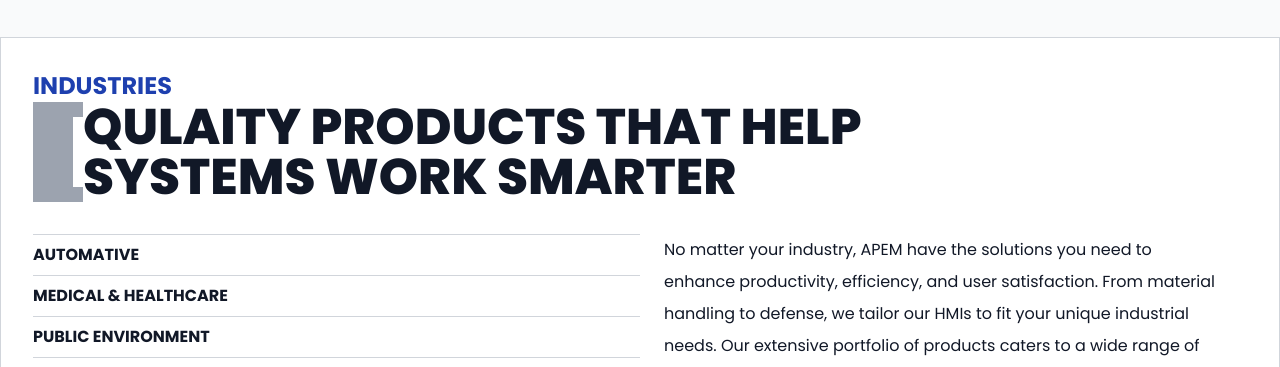
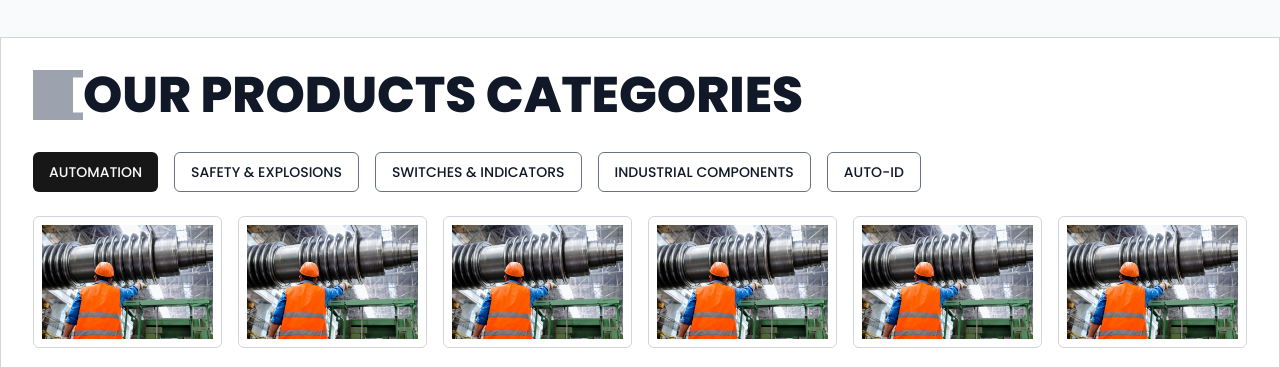
Before and after one commit to basker-bsk/idec, a Next.js app: page / in a window 1280 px wide. Shown: the part 585-952 px from the top of the page. Built offline with nearby package versions, Linux system fonts and the light colour scheme.

Commit message:
products category component added

```diff
--- a/app/page.tsx
+++ b/app/page.tsx
@@ -6,6 +6,7 @@ import SustainabilityComponent from "@/components/sustainability";
 import IdecForm from "@/components/form-idec";
 import News from "@/components/News";
 import IdecCard from "@/components/Idec-Card";
+import FeatureProducts from "@/components/feature-products";
 export default function Home() {
   return (
     <>
@@ -13,6 +14,9 @@ export default function Home() {
       <main className="mx-auto max-w-[1360px]">
         <div className="mb-12">
           <Banner />
+        </div>
+        <div className="mb-12">
+          <FeatureProducts />
         </div>
         <div className="mb-12">
           <CategoriesComponent />
--- /dev/null
+++ b/components/feature-products.tsx
@@ -0,0 +1,126 @@
+"use client";
+import FeatureProductsData from "@/public/assets/data/feature-products.json";
+import { Button } from "./ui/button";
+import Image from "next/image";
+import { useState } from "react";
+import { useEffect } from "react";
+export default function FeatureProducts() {
+  const [selectedCategory, setSelectedCategory] = useState("automation");
+  const [productList, setProductList] = useState([]);
+  const filterCategory = (category: any) => {
+    setSelectedCategory(category);
+  };
+  useEffect(() => {
+    if (selectedCategory) {
+      console.log(selectedCategory);
+      const selectedProducts: any = FeatureProductsData.products.filter((e) => {
+        return e.id === selectedCategory;
+      });
+      if (selectedProducts) {
+        setProductList(selectedProducts[0].types);
+      }
+    }
+  }, [selectedCategory]);
+  useEffect(() => {
+    if (productList.length > 0) {
+      console.log(productList);
+    }
+  }, [productList]);
+  return (
+    <div className="flex flex-col pb-16 lg:pb-8 p-4 lg:p-8 border border-gray-300 bg-white">
+      <h3 className="idec-title uppercase text-[20px] lg:text-[50px] font-extrabold w-full lg:w-3/4 ">
+        {FeatureProductsData.title}
+      </h3>
+      <div className="my-8">
+        <div className="flex w-full relative flex-wrap">
+          <ul className="grid gap-4 grid-rows-1 grid-flow-col">
+            <li>
+              <Button
+                className="uppercase"
+                variant={
+                  selectedCategory === "automation" ? "default" : "outline"
+                }
+                onClick={() => filterCategory("automation")}
+              >
+                Automation
+              </Button>
+            </li>
+            <li>
+              <Button
+                className="uppercase"
+                variant={
+                  selectedCategory === "safety-explosions"
+                    ? "default"
+                    : "outline"
+                }
+                onClick={() => filterCategory("safety-explosions")}
+              >
+                safety & explosions
+              </Button>
+            </li>
+            <li>
+              <Button
+                className="uppercase"
+                variant={
+                  selectedCategory === "switches-indicators"
+                    ? "default"
+                    : "outline"
+                }
+                onClick={() => filterCategory("switches-indicators")}
+              >
+                switches & indicators
+              </Button>
+            </li>
+            <li>
+              <Button
+                className="uppercase"
+                variant={
+                  selectedCategory === "industrial-components"
+                    ? "default"
+                    : "outline"
+                }
+                onClick={() => filterCategory("industrial-components")}
+              >
+                industrial components
+              </Button>
+            </li>
+            <li>
+              <Button
+                className="uppercase"
+                variant={selectedCategory === "auto-id" ? "default" : "outline"}
+                onClick={() => filterCategory("auto-id")}
+              >
+                auto-id
+              </Button>
+            </li>
+          </ul>
+        </div>
+        <div className="mt-6 flex w-full relative flex-wrap">
+          <ul className="grid gap-4 grid-rows-1 grid-flow-col">
+            {productList &&
+              productList.map((data: any, index) => {
+                return (
+                  <li key={index}>
+                    <Image
+                      src={data.image}
+                      width={550}
+                      height={600}
+                      alt={data.name}
+                      className="border p-2 border-gray-300 bg-white rounded-md w-auto h-auto"
+                    />
+                    <div className="mt-5 text-black text-sm font-bold">
+                      {data.name}
+                    </div>
+                  </li>
+                );
+              })}
+          </ul>
+        </div>
+
+        <div className="mt-5 flex justify-center flex-row">
+          <Button className="uppercase">{FeatureProductsData.viewall}</Button>
+        </div>
+      </div>
+    </div>
+  );
+}
--- /dev/null
+++ b/public/assets/data/feature-products.json
@@ -0,0 +1,156 @@
+{
+    "title": "Our products categories",
+    "viewall": "View All",
+    "products": [
+      {
+        "name": "Automation",
+        "id": "automation",
+        "types": [
+          {
+            "image": "/images/people.jpg",
+            "name": "11-FT27 Automation"
+          },
+          {
+            "image": "/images/people.jpg",
+            "name": "12-FT27 Automation"
+          },
+          {
+            "image": "/images/people.jpg",
+            "name": "13-XA Automation"
+          },
+          {
+            "image": "/images/people.jpg",
+            "name": "14-XMA Automation"
+          },
+          {
+            "image": "/images/people.jpg",
+            "name": "15-RC Automation"
+          },
+          {
+            "image": "/images/people.jpg",
+            "name": "16-SA2E Automation"
+          }
+        ]
+      },
+      {
+        "name": "Safety Explosions",
+        "id": "safety-explosions",
+        "types": [
+          {
+            "image": "/images/people.jpg",
+            "name": "21-FT27 safety"
+          },
+          {
+            "image": "/images/people.jpg",
+            "name": "22-FT27 safety"
+          },
+          {
+            "image": "/images/people.jpg",
+            "name": "23-XA safety"
+          },
+          {
+            "image": "/images/people.jpg",
+            "name": "24-XMA safety"
+          },
+          {
+            "image": "/images/people.jpg",
+            "name": "25-RC safety"
+          },
+          {
+            "image": "/images/people.jpg",
+            "name": "26-SA2E safety"
+          }
+        ]
+      },
+      {
+        "name": "Switches Indicators",
+        "id": "switches-indicators",
+        "types": [
+          {
+            "image": "/images/people.jpg",
+            "name": "FT27 7inch Switches"
+          },
+          {
+            "image": "/images/people.jpg",
+            "name": "FT27 7inch Switches"
+          },
+          {
+            "image": "/images/people.jpg",
+            "name": "XA 16mm Switches"
+          },
+          {
+            "image": "/images/people.jpg",
+            "name": "XMA 22mm Switches"
+          },
+          {
+            "image": "/images/people.jpg",
+            "name": "RC Series Switches"
+          },
+          {
+            "image": "/images/people.jpg",
+            "name": "SA2E Mini Switches"
+          }
+        ]
+      },
+      {
+        "name": "Industrial Components",
+        "id": "industrial-components",
+        "types": [
+          {
+            "image": "/images/people.jpg",
+            "name": "FT27 7inch PLC+HMI"
+          },
+          {
+            "image": "/images/people.jpg",
+            "name": "FT27 7inch PLC+HMI"
+          },
+          {
+            "image": "/images/people.jpg",
+            "name": "XA 16mm Estop"
+          },
+          {
+            "image": "/images/people.jpg",
+            "name": "XMA 22mm Estop"
+          },
+          {
+            "image": "/images/people.jpg",
+            "name": "RC Series PCB Relays"
+          },
+          {
+            "image": "/images/people.jpg",
+            "name": "SA2E Mini Estop"
+          }
+        ]
+      },
+      {
+        "name": "Auto ID",
+        "id": "auto-id",
+        "types": [
+          {
+            "image": "/images/people.jpg",
+            "name": "FT27 7inch Auto"
+          },
+          {
+            "image": "/images/people.jpg",
+            "name": "FT27 Auto PLC+HMI"
+          },
+          {
+            "image": "/images/people.jpg",
+            "name": "XA 16mm Estop"
+          },
+          {
+            "image": "/images/people.jpg",
+            "name": "XMA Auto Estop"
+          },
+          {
+            "image": "/images/people.jpg",
+            "name": "RC Series PCB Relays"
+          },
+          {
+            "image": "/images/people.jpg",
+            "name": "SA2E Auto Estop"
+          }
+        ]
+      }
+    ]
+  }
```
